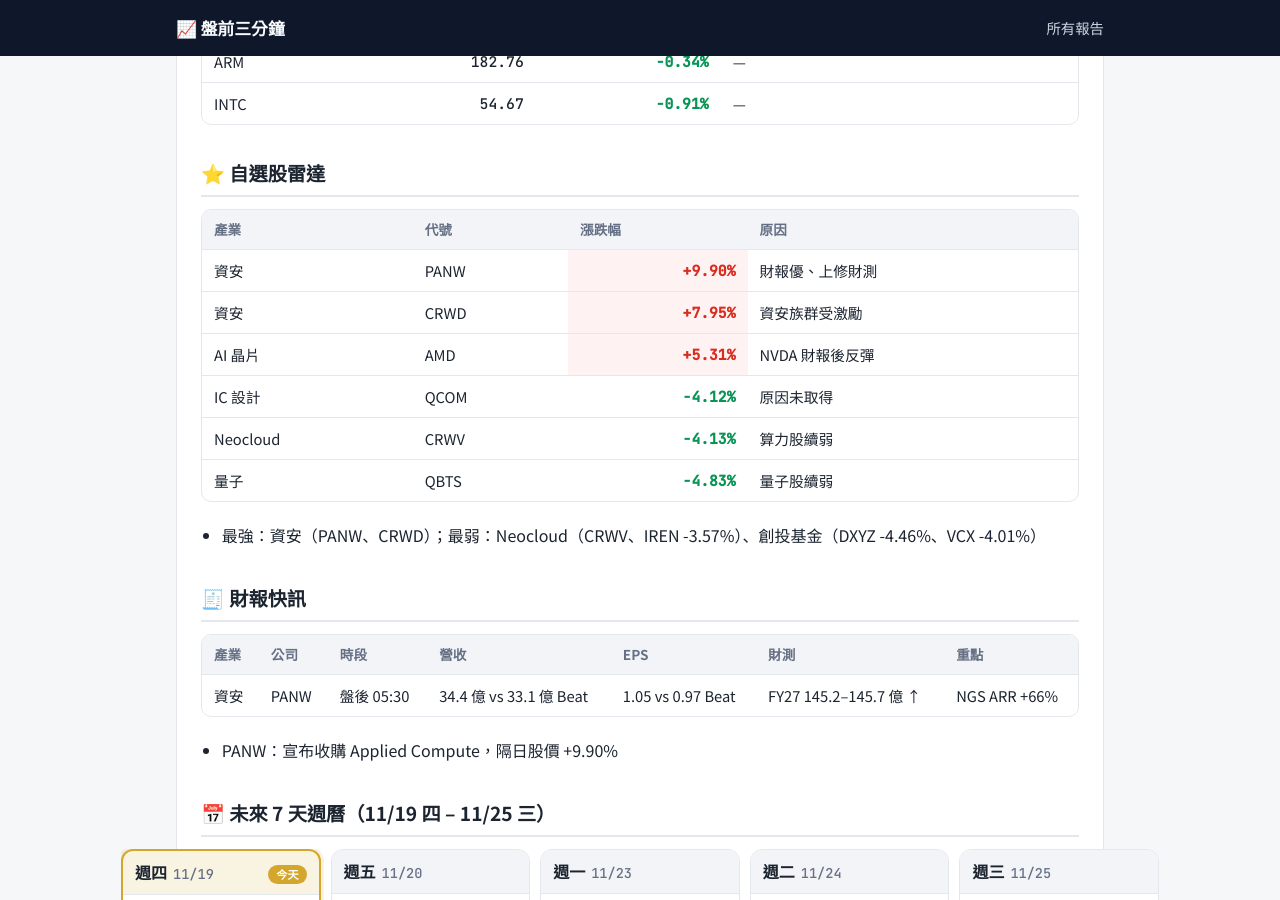
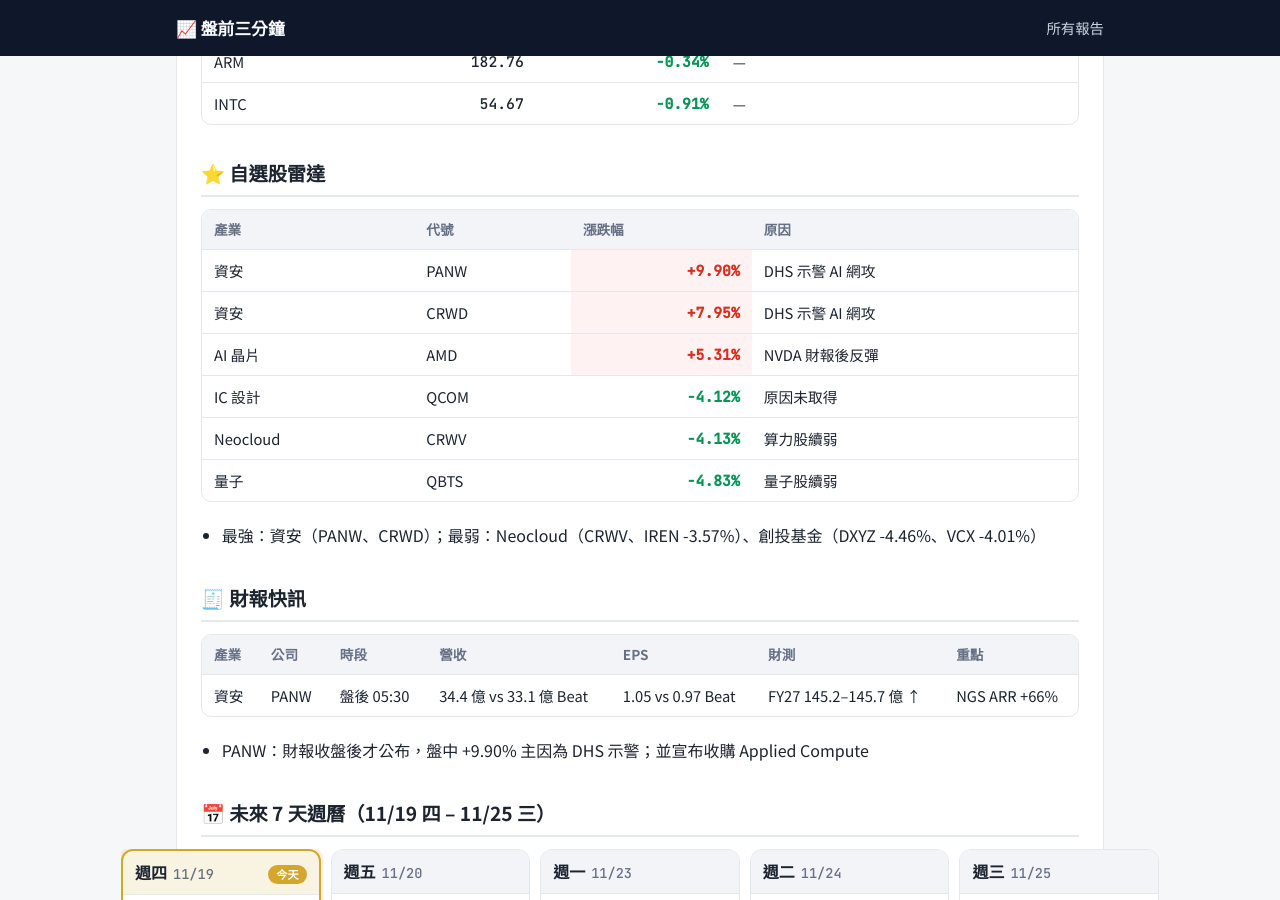
Before and after one commit to Hero7749/daily-report, a Jekyll site: the page built from _posts/2026-11-19-market.md, in a window 1280 px wide and 900 px high, scrolled down 1240 px. Built offline with Jekyll 4.4.1, drawn with Linux system fonts in a browser that asks for light colours; some of the changed text lies outside the part shown.

Commit message:
修正 2026-11-19 投資市場摘要：資安股上漲原因

```diff
--- a/_posts/2026-11-19-market.md
+++ b/_posts/2026-11-19-market.md
@@ -6,7 +6,7 @@ kind: 日報
 
 ## ⚡ 今日三重點
 - NVDA 財報後不漲反跌 -2.89%，資金轉向 AMD +5.31%
-- 資安股噴發：PANW 財報大勝 +9.90%、CRWD +7.95%
+- 資安股集體噴發：DHS 示警 AI 網攻，PANW +9.90%、CRWD +7.95%
 - 原油重挫 -4.87%、黃金 -3.13%；NQ 期貨 +1.53% 撐場
 
 <!--more-->
@@ -43,8 +43,8 @@ kind: 日報
 
 | 產業 | 代號 | 漲跌幅 | 原因 |
 |---|---|---|---|
-| 資安 | PANW | +9.90% | 財報優、上修財測 |
-| 資安 | CRWD | +7.95% | 資安族群受激勵 |
+| 資安 | PANW | +9.90% | DHS 示警 AI 網攻 |
+| 資安 | CRWD | +7.95% | DHS 示警 AI 網攻 |
 | AI 晶片 | AMD | +5.31% | NVDA 財報後反彈 |
 | IC 設計 | QCOM | -4.12% | 原因未取得 |
 | Neocloud | CRWV | -4.13% | 算力股續弱 |
@@ -58,7 +58,7 @@ kind: 日報
 |---|---|---|---|---|---|---|
 | 資安 | PANW | 盤後 05:30 | 34.4 億 vs 33.1 億 Beat | 1.05 vs 0.97 Beat | FY27 145.2–145.7 億 ↑ | NGS ARR +66% |
 
-- PANW：宣布收購 Applied Compute，隔日股價 +9.90%
+- PANW：財報收盤後才公布，盤中 +9.90% 主因為 DHS 示警；並宣布收購 Applied Compute
 
 ## 📅 未來 7 天週曆（11/19 四 – 11/25 三）
 
@@ -97,6 +97,6 @@ kind: 日報
 ## 👀 今日觀察
 - 台股能否跟上那指與 NQ 期貨反彈，留意 INTU 盤後財報
 
-**來源**：Yahoo Finance 行情（FinMind 今日回傳 402 用量上限，台股法人／期貨未取得；ETF 配息沿用前日 FinMind 資料）｜[PANW Q1 FY27 新聞稿](https://investors.paloaltonetworks.com/news-releases/news-release-details/palo-alto-networks-reports-fiscal-first-quarter-2027-financial)｜[Seeking Alpha：PANW 財報](https://seekingalpha.com/news/4674388-palo-alto-surges-after-q1-results-increases-full-year-guidance)｜[MarketBeat：AMD +5.3%](https://www.marketbeat.com/instant-alerts/price-advanced-micro-devices-nasdaq-amd-stock-jumps-53-heres-what-happened-2026-11-18/)｜[Yahoo：油價](https://finance.yahoo.com/energy/articles/current-price-oil-november-18-114521941.html)｜[CNBC 盤勢](https://www.cnbc.com/2026/11/17/stock-market-today-live-updates.html)
+**來源**：Yahoo Finance 行情（FinMind 今日回傳 402 用量上限，台股法人／期貨未取得；ETF 配息沿用前日 FinMind 資料）｜[PANW Q1 FY27 新聞稿](https://investors.paloaltonetworks.com/news-releases/news-release-details/palo-alto-networks-reports-fiscal-first-quarter-2027-financial)｜[Seeking Alpha：PANW 財報](https://seekingalpha.com/news/4674388-palo-alto-surges-after-q1-results-increases-full-year-guidance)｜[MarketBeat：AMD +5.3%](https://www.marketbeat.com/instant-alerts/price-advanced-micro-devices-nasdaq-amd-stock-jumps-53-heres-what-happened-2026-11-18/)｜[Yahoo：油價](https://finance.yahoo.com/energy/articles/current-price-oil-november-18-114521941.html)｜[Quantisnow：資安股盤中先漲](https://www.quantisnow.com/articles/palo-alto-and-cyber-peers-rallied-hours-before-earnings-so-the-report-was-not-the-cause)｜[TokenPost：DHS 示警](https://www.tokenpost.com/news/investing/60639)｜[CNBC 盤勢](https://www.cnbc.com/2026/11/17/stock-market-today-live-updates.html)
 
 *本摘要僅為資訊整理，不構成投資建議。*
```
